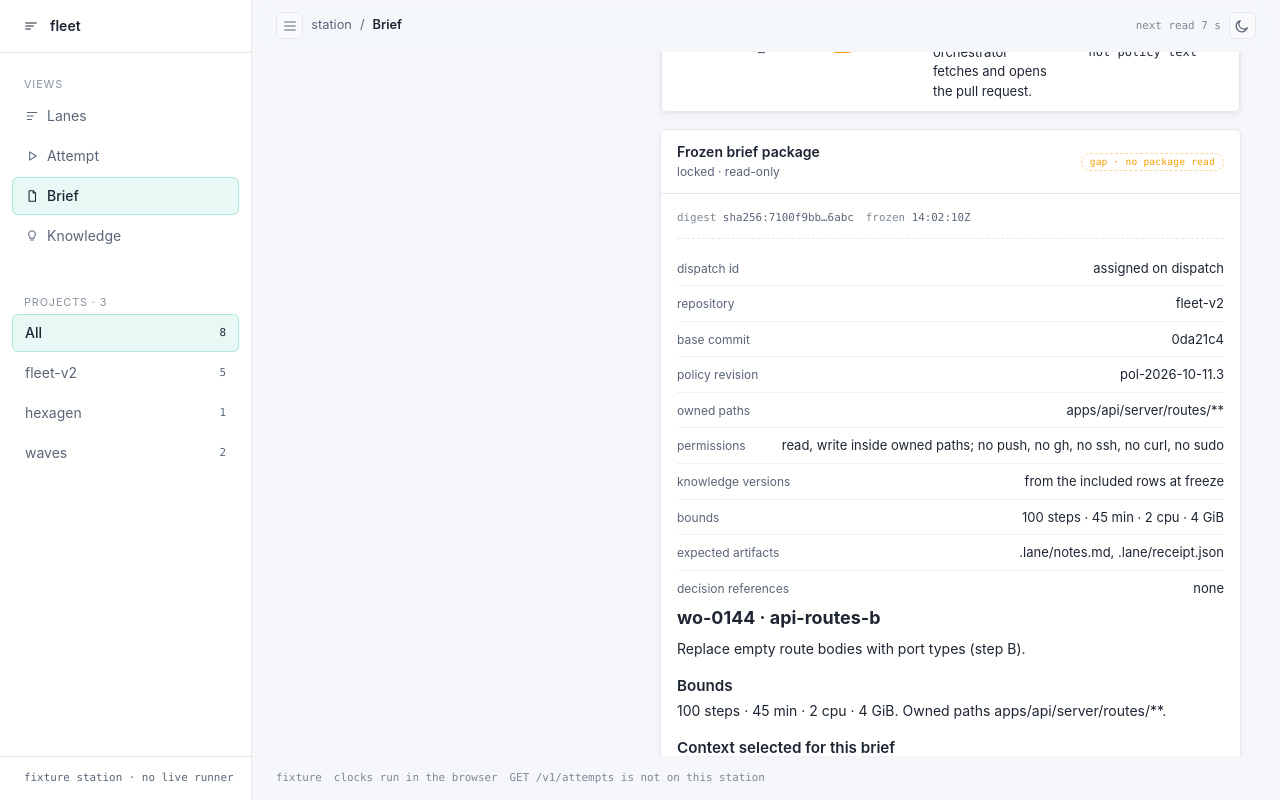
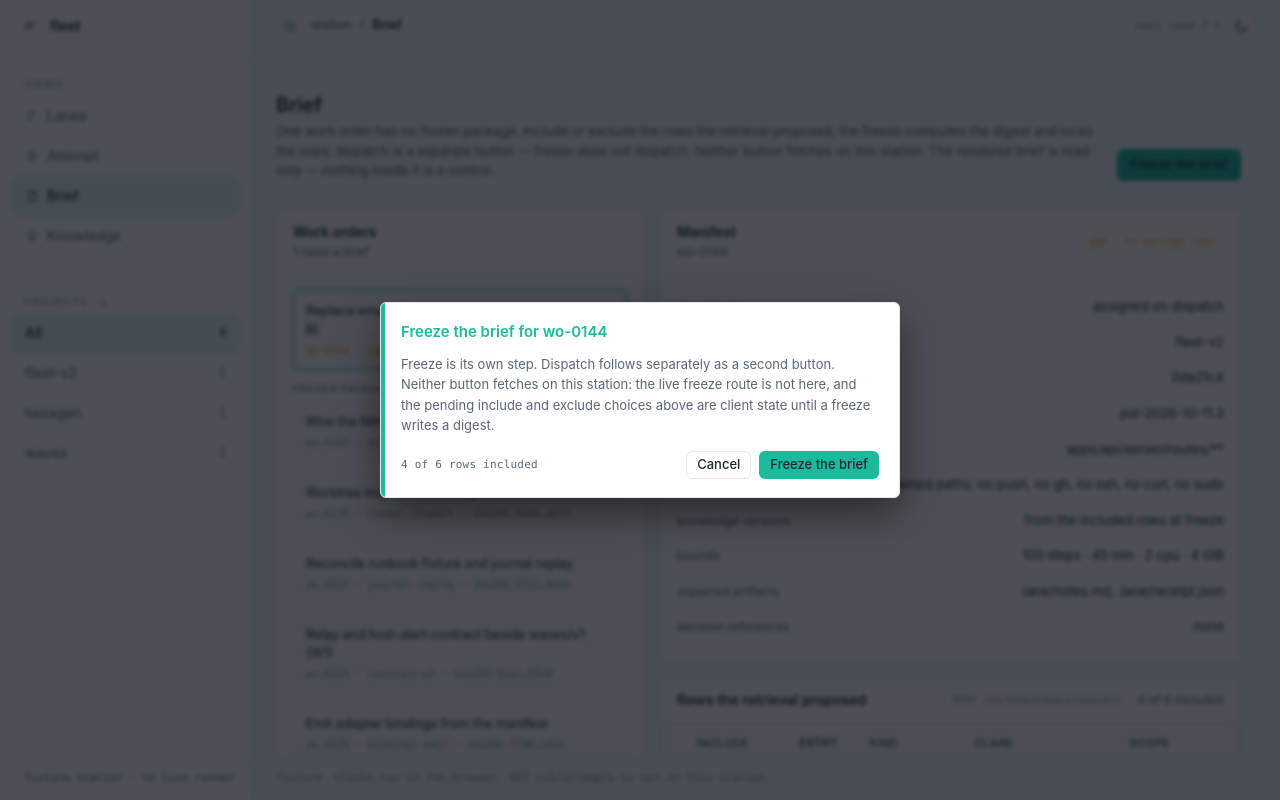
Before and after one commit to martinkrakowski/fleet-v2, a Next.js app in the folder apps/web/: page /brief in a window 1280 px wide. Both pictures are taken after a click on the button "Freeze the brief". Built offline with nearby package versions, Linux system fonts and the light colour scheme.

Commit message:
feat(ui,web,docs): add AlertBox confirmation modal, move brief freeze button to header, and update docs

```diff
--- a/apps/web/src/app/brief/components/frozen-brief-card.tsx
+++ b/apps/web/src/app/brief/components/frozen-brief-card.tsx
@@ -1,6 +1,8 @@
 "use client";
 
+import { useState } from "react";
 import {
+  AlertBox,
   Banner,
   Button,
   Card,
@@ -35,6 +37,8 @@ export function FrozenBriefCard({
   dispatched,
   onDispatch,
 }: FrozenBriefCardProps) {
+  const [confirmDispatchOpen, setConfirmDispatchOpen] = useState(false);
+
   return (
     <Card>
       <CardHeader
@@ -75,7 +79,11 @@ export function FrozenBriefCard({
           ) : (
             <div className={styles.freezeBar}>
               <span className={styles.sum}>the package is frozen; the intent is not recorded yet</span>
-              <Button variant="solid" tone="accent" onClick={onDispatch}>
+              <Button
+                variant="solid"
+                tone="accent"
+                onClick={() => setConfirmDispatchOpen(true)}
+              >
                 Dispatch the intent
               </Button>
               <RouteChip>POST /v1/attempts</RouteChip>
@@ -92,6 +100,23 @@ export function FrozenBriefCard({
           </Banner>
         </CardFooter>
       )}
+      <AlertBox
+        open={confirmDispatchOpen}
+        tone="accent"
+        title={`Dispatch the intent for ${digest}`}
+        meta="POST /v1/attempts"
+        confirmLabel="Dispatch the intent"
+        cancelLabel="Cancel"
+        onCancel={() => setConfirmDispatchOpen(false)}
+        onConfirm={() => {
+          setConfirmDispatchOpen(false);
+          onDispatch();
+        }}
+      >
+        The package is frozen; dispatching records the intent so the Line holds it until a slot
+        frees. Neither button fetches on this station: the live freeze and dispatch routes are not
+        on this station, so confirming updates client state only.
+      </AlertBox>
     </Card>
   );
 }
--- a/apps/web/src/app/brief/components/proposal-table-card.tsx
+++ b/apps/web/src/app/brief/components/proposal-table-card.tsx
@@ -2,8 +2,6 @@
 
 import {
   Badge,
-  Banner,
-  Button,
   Card,
   CardBody,
   CardFooter,
@@ -33,7 +31,6 @@ export interface ProposalTableCardProps {
   locked: boolean;
   headerNote?: string;
   onToggle: (proposalId: string) => void;
-  onFreeze: () => void;
 }
 
 export function ProposalTableCard({
@@ -42,7 +39,6 @@ export function ProposalTableCard({
   locked,
   headerNote,
   onToggle,
-  onFreeze,
 }: ProposalTableCardProps) {
   const includedCount = proposals.filter((p) => Boolean(include[p.id])).length;
 
@@ -130,21 +126,8 @@ export function ProposalTableCard({
               {includedCount} of {proposals.length} rows included · freeze computes the digest ·
               nothing changes after
             </span>
-            <Button
-              variant="solid"
-              tone="accent"
-              onClick={onFreeze}
-              disabled={includedCount === 0}
-            >
-              Freeze the brief
-            </Button>
             <RouteChip gap>{FREEZE_ROUTE_NOTE}</RouteChip>
           </div>
-          <Banner tone="neutral">
-            Freeze is its own step. Dispatch follows separately as a second button. Neither button
-            fetches on this station: the live freeze route is not here, and the pending include and
-            exclude choices above are client state until a freeze writes a digest.
-          </Banner>
         </CardFooter>
       )}
     </Card>
--- a/apps/web/src/app/brief/page.tsx
+++ b/apps/web/src/app/brief/page.tsx
@@ -1,15 +1,13 @@
 "use client";
 
 import { useState } from "react";
-import { PageHeader, RouteChip } from "@fleet/ui";
+import { AlertBox, Button, PageHeader } from "@fleet/ui";
 import { FIXTURE } from "./fixture";
 import { WorkOrderListCard } from "./components/work-order-list-card";
 import { BriefManifestCard } from "./components/brief-manifest-card";
 import { ProposalTableCard } from "./components/proposal-table-card";
 import { FrozenBriefCard } from "./components/frozen-brief-card";
 import styles from "./brief.module.css";
-
-const FREEZE_ROUTE_NOTE = "gap · the live freeze route is not on this station";
 
 function clientDigest(text: string): string {
   let h = 0x811c9dc5;
@@ -44,6 +42,7 @@ export default function BriefPage() {
   );
   const [frozen, setFrozen] = useState<ClientFrozen | null>(null);
   const [dispatchedWo, setDispatchedWo] = useState<string | null>(null);
+  const [confirmFreezeOpen, setConfirmFreezeOpen] = useState(false);
 
   const woIds = Object.keys(FIXTURE.workOrders);
   const frozenIds = woIds.filter((w) => Boolean(FIXTURE.frozenPackages[w]) || frozen?.wo === w);
@@ -73,6 +72,8 @@ export default function BriefPage() {
       ? FIXTURE.frozenPackages[woId]?.digest ?? frozen?.digest ?? "frozen"
       : "needs a brief";
 
+  const includedCount = FIXTURE.proposals.filter((p) => Boolean(include[p.id])).length;
+
   return (
     <div className={styles.stack}>
       <PageHeader
@@ -85,7 +86,16 @@ export default function BriefPage() {
             read-only — nothing inside it is a control.
           </>
         }
-        actions={<RouteChip gap>{FREEZE_ROUTE_NOTE}</RouteChip>}
+        actions={
+          <Button
+            variant="solid"
+            tone="accent"
+            onClick={() => setConfirmFreezeOpen(true)}
+            disabled={isFrozen || includedCount === 0}
+          >
+            Freeze the brief
+          </Button>
+        }
       />
       <div className={styles.grid}>
         <WorkOrderListCard
@@ -107,7 +117,6 @@ export default function BriefPage() {
                 onToggle={(proposalId) =>
                   setInclude((s) => ({ ...s, [proposalId]: !s[proposalId] }))
                 }
-                onFreeze={freeze}
               />
             </>
           ) : (
@@ -119,7 +128,6 @@ export default function BriefPage() {
                   locked
                   headerNote={`locked · ${shown.digest}`}
                   onToggle={() => undefined}
-                  onFreeze={freeze}
                 />
               ) : null}
               <FrozenBriefCard
@@ -136,6 +144,24 @@ export default function BriefPage() {
           )}
         </div>
       </div>
+      <AlertBox
+        open={confirmFreezeOpen}
+        tone="accent"
+        title={`Freeze the brief for ${sel}`}
+        meta={`${includedCount} of ${FIXTURE.proposals.length} rows included`}
+        confirmLabel="Freeze the brief"
+        cancelLabel="Cancel"
+        confirmDisabled={includedCount === 0}
+        onCancel={() => setConfirmFreezeOpen(false)}
+        onConfirm={() => {
+          setConfirmFreezeOpen(false);
+          freeze();
+        }}
+      >
+        Freeze is its own step. Dispatch follows separately as a second button. Neither button
+        fetches on this station: the live freeze route is not here, and the pending include and
+        exclude choices above are client state until a freeze writes a digest.
+      </AlertBox>
     </div>
   );
 }
--- /dev/null
+++ b/packages/ui/src/AlertBox.module.css
@@ -0,0 +1,123 @@
+.backdrop {
+  position: fixed;
+  inset: 0;
+  z-index: 1000;
+  display: flex;
+  align-items: center;
+  justify-content: center;
+  padding: 16px;
+  background: rgba(8, 12, 20, 0.72);
+  backdrop-filter: blur(2px);
+}
+
+.dialog {
+  position: relative;
+  width: 100%;
+  max-width: 520px;
+  display: flex;
+  flex-direction: column;
+  gap: 12px;
+  padding: 18px 20px;
+  border-radius: var(--radius);
+  background: var(--bg-surface, #141923);
+  border: 1px solid var(--border-color);
+  box-shadow: 0 16px 40px rgba(0, 0, 0, 0.45);
+  overflow: hidden;
+}
+
+.dialog::before {
+  content: '';
+  position: absolute;
+  inset: 0 auto 0 0;
+  width: 4px;
+}
+
+.title {
+  margin: 0;
+  font-family: var(--font-sans);
+  font-size: 0.9375rem;
+  font-weight: 600;
+  line-height: 1.4;
+  color: var(--text-primary, inherit);
+}
+
+.body {
+  font-family: var(--font-sans);
+  font-size: 0.8125rem;
+  line-height: 1.55;
+  color: var(--text-secondary, var(--text-muted));
+}
+
+.footer {
+  display: flex;
+  align-items: center;
+  justify-content: space-between;
+  gap: 12px;
+  flex-wrap: wrap;
+  margin-top: 4px;
+}
+
+.meta {
+  font-family: var(--font-mono);
+  font-size: 0.6875rem;
+  letter-spacing: 0.02em;
+  color: var(--text-muted);
+}
+
+.actions {
+  display: flex;
+  align-items: center;
+  justify-content: flex-end;
+  gap: 8px;
+  margin-left: auto;
+}
+
+/* Semantic tones */
+
+.toneNeutral {
+  color: var(--text-muted);
+}
+
+.toneNeutral::before {
+  background: var(--border-color);
+}
+
+.toneAccent {
+  color: var(--primary);
+}
+
+.toneAccent::before {
+  background: var(--primary);
+}
+
+.toneOk {
+  color: var(--green);
+}
+
+.toneOk::before {
+  background: var(--green);
+}
+
+.toneWarn {
+  color: var(--yellow);
+}
+
+.toneWarn::before {
+  background: var(--yellow);
+}
+
+.toneDanger {
+  color: var(--red);
+}
+
+.toneDanger::before {
+  background: var(--red);
+}
+
+.toneDecision {
+  color: var(--purple);
+}
+
+.toneDecision::before {
+  background: var(--purple);
+}
--- /dev/null
+++ b/packages/ui/src/AlertBox.tsx
@@ -0,0 +1,96 @@
+"use client";
+
+import { useEffect, useId } from 'react';
+import type { CSSProperties, ReactNode } from 'react';
+import { Button } from './Button';
+import { toneClassKey, type SemanticTone } from './tone';
+import classes from './AlertBox.module.css';
+
+export interface AlertBoxProps {
+  open: boolean;
+  tone?: SemanticTone;
+  title: ReactNode;
+  meta?: ReactNode;
+  children: ReactNode;
+  confirmLabel?: string;
+  cancelLabel?: string;
+  confirmDisabled?: boolean;
+  onConfirm: () => void;
+  onCancel: () => void;
+  className?: string;
+  style?: CSSProperties;
+}
+
+export function AlertBox({
+  open,
+  tone = 'neutral',
+  title,
+  meta,
+  children,
+  confirmLabel = 'Confirm',
+  cancelLabel = 'Cancel',
+  confirmDisabled = false,
+  onConfirm,
+  onCancel,
+  className,
+  style,
+}: AlertBoxProps) {
+  const titleId = useId();
+  const bodyId = useId();
+
+  useEffect(() => {
+    if (!open) return;
+    const onKeyDown = (event: KeyboardEvent) => {
+      if (event.key === 'Escape') onCancel();
+    };
+    window.addEventListener('keydown', onKeyDown);
+    return () => window.removeEventListener('keydown', onKeyDown);
+  }, [open, onCancel]);
+
+  if (!open) return null;
+
+  const toneKey = toneClassKey(tone);
+  return (
+    <div
+      className={classes.backdrop}
+      role="presentation"
+      style={style}
+      onClick={onCancel}
+    >
+      <div
+        role="alertdialog"
+        aria-modal="true"
+        aria-labelledby={titleId}
+        aria-describedby={bodyId}
+        className={[classes.dialog, classes[toneKey] ?? classes.toneNeutral, className]
+          .filter(Boolean)
+          .join(' ') || undefined}
+        onClick={(event) => event.stopPropagation()}
+      >
+        <p className={classes.title} id={titleId}>
+          {title}
+        </p>
+        <div className={classes.body} id={bodyId}>
+          {children}
+        </div>
+        <div className={classes.footer}>
+          {meta != null ? <span className={classes.meta}>{meta}</span> : null}
+          <div className={classes.actions}>
+            <Button variant="outline" tone="neutral" size="sm" onClick={onCancel}>
+              {cancelLabel}
+            </Button>
+            <Button
+              variant="solid"
+              tone={tone === 'neutral' ? 'accent' : tone}
+              size="sm"
+              disabled={confirmDisabled}
+              onClick={onConfirm}
+            >
+              {confirmLabel}
+            </Button>
+          </div>
+        </div>
+      </div>
+    </div>
+  );
+}
--- a/packages/ui/src/index.ts
+++ b/packages/ui/src/index.ts
@@ -16,6 +16,7 @@ export { type SemanticTone } from './tone';
 export { PageHeader, type PageHeaderProps } from './PageHeader';
 export { EmptyState, type EmptyStateProps } from './EmptyState';
 export { Banner, type BannerProps } from './Banner';
+export { AlertBox, type AlertBoxProps } from './AlertBox';
 export {
   Button,
   type ButtonProps,
```
Also changed, not shown: apps/web/src/app/attempt/components/operations-sidebar.tsx (+37 -0 lines), apps/web/src/app/knowledge/components/candidate-card.tsx (+23 -2 lines), packages/ui/src/type-tests.tsx (+18 -0 lines), 2 other files (tests, documents, lock files or other folders).
